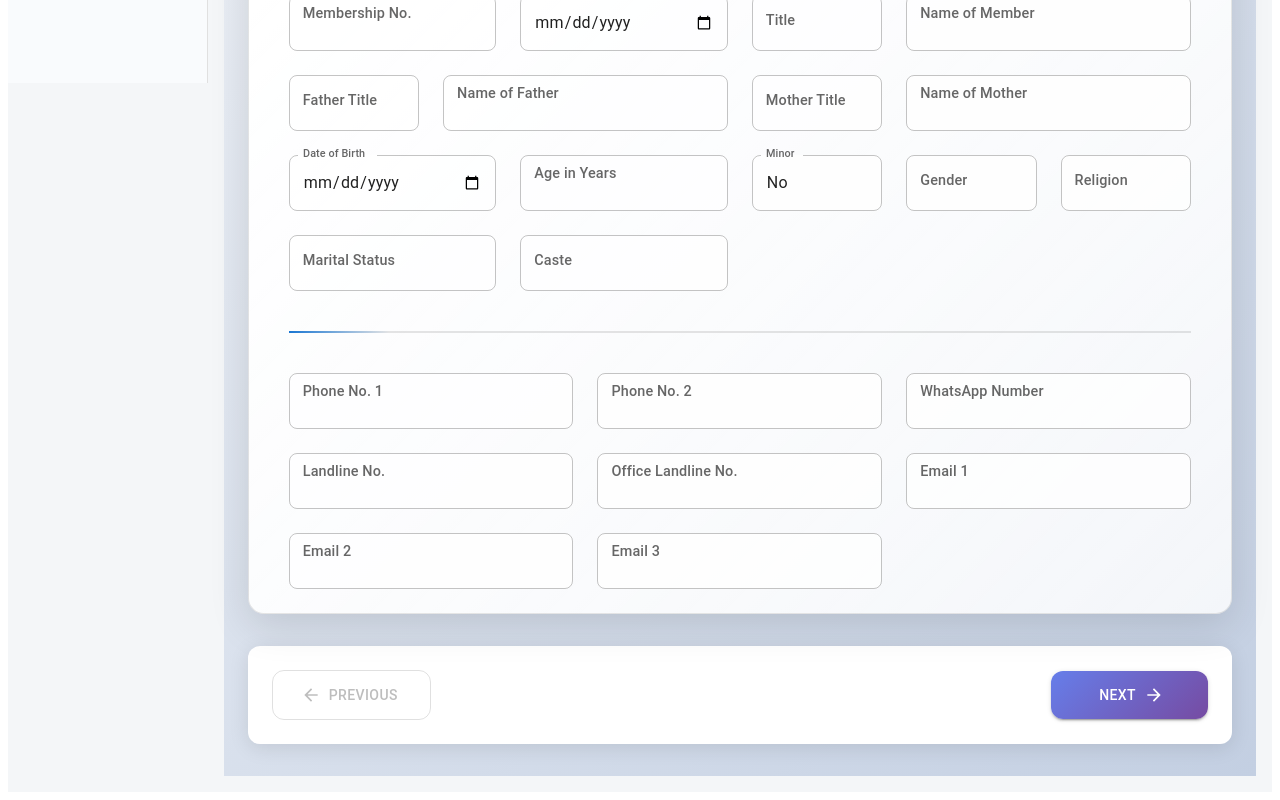
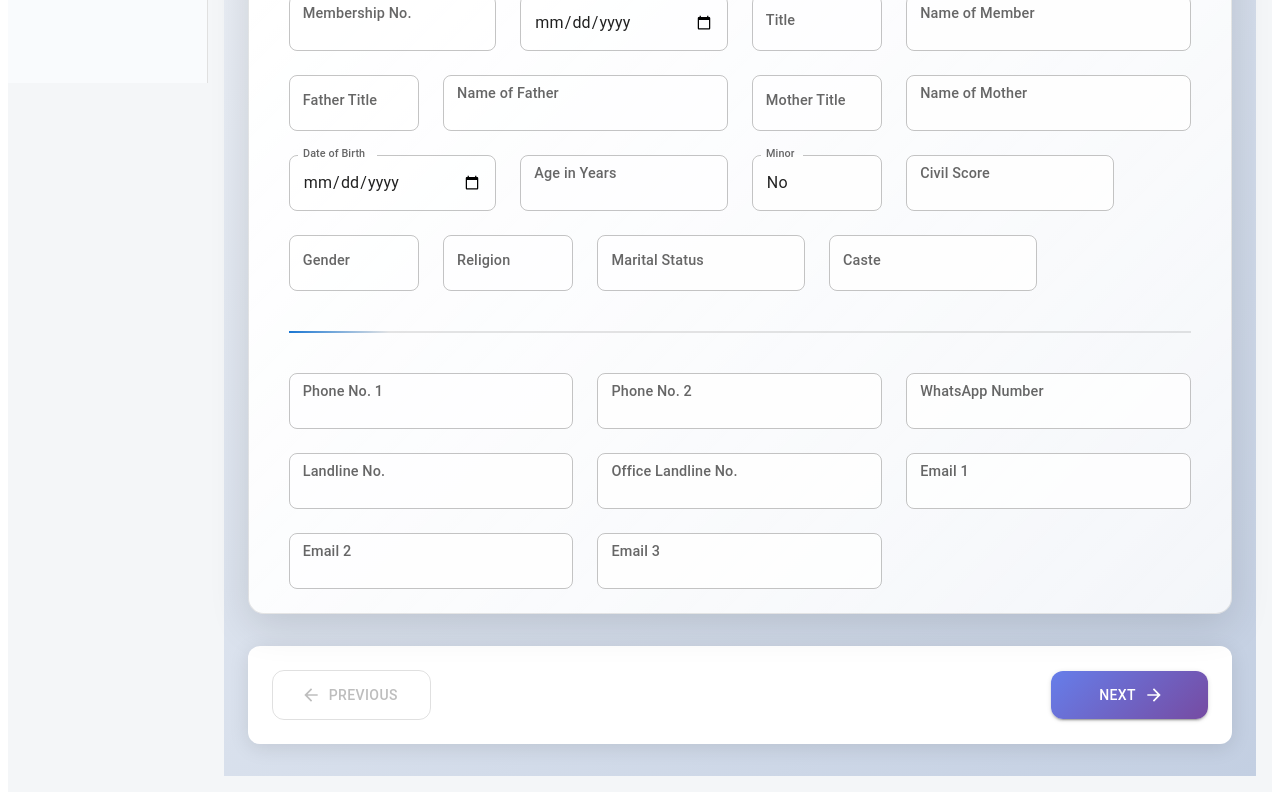
Before and after one commit to Satyamray21/Data_Management, a React (Vite) app in the folder frontend/: page /addmember in a window 1280 px wide. Shown: the part 757-1557 px from the top of the page. Built offline with nearby package versions, Linux system fonts and the light colour scheme; sample sign-in values are in the browser's storage.

Commit message:
added cibil sorce.

```diff
--- a/frontend/src/components/form/PersonalInfoForm.jsx
+++ b/frontend/src/components/form/PersonalInfoForm.jsx
@@ -8,6 +8,7 @@ import Autocomplete from "@mui/material/Autocomplete";
 const PersonalInfoForm = ({ formData, handleChange }) => {
   const personalInfo = formData.personalDetails || formData.personalInformation || {};
   const [dobError, setDobError] = useState("");
+  const [civilScoreText, setCivilScoreText] = useState("");
   const theme = useTheme();
 
   const handleFieldChange = (field, value) => {
@@ -19,7 +20,32 @@ const PersonalInfoForm = ({ formData, handleChange }) => {
   };
 
   // Civil Score logic
+  const handleCivilScoreChange = (score) => {
+    handleFieldChange("civilScore", score);
 
+    if (!score) {
+      setCivilScoreText("");
+      return;
+    }
+
+    const numericScore = parseInt(score);
+    if (isNaN(numericScore)) {
+      setCivilScoreText("Invalid score");
+      return;
+    }
+
+    if (numericScore >= 300 && numericScore <= 550) {
+      setCivilScoreText("Poor");
+    } else if (numericScore >= 551 && numericScore <= 650) {
+      setCivilScoreText("Average");
+    } else if (numericScore >= 651 && numericScore <= 750) {
+      setCivilScoreText("Good");
+    } else if (numericScore >= 751 && numericScore <= 900) {
+      setCivilScoreText("Excellent");
+    } else {
+      setCivilScoreText("Invalid Score");
+    }
+  };
 
   const ComboBox = ({ label, fieldName, value, options }) => {
     const [inputValue, setInputValue] = useState(value || "");
@@ -359,6 +385,36 @@ const PersonalInfoForm = ({ formData, handleChange }) => {
             </>
           )}
 
+           <Grid size={{ xs: 12, md: 3 }}>
+            <Box sx={{ position: 'relative' }}>
+              <StyledTextField
+                label="Civil Score"
+                name="civilScore"
+                type="number"
+                value={personalInfo.civilScore || ""}
+                onChange={(e) => handleCivilScoreChange(e.target.value)}
+                sx={textFieldStyles}
+                InputProps={{
+                  endAdornment: (
+                    <Box
+                      component="span"
+                      sx={{
+                        color: civilScoreText === "Excellent" ? 'success.main' :
+                          civilScoreText === "Good" ? 'warning.main' :
+                            civilScoreText === "Poor" ? 'error.main' : 'text.secondary',
+                        fontWeight: 600,
+                        fontSize: '0.8rem',
+                        minWidth: 80,
+                        textAlign: 'right'
+                      }}
+                    >
+                      {civilScoreText}
+                    </Box>
+                  ),
+                }}
+              />
+            </Box>
+          </Grid>
 
           <Grid size={{ xs: 12, md: 2 }}>
             <ComboBox
--- a/frontend/src/pages/MamberReport/MemberCategoryPdf.jsx
+++ b/frontend/src/pages/MamberReport/MemberCategoryPdf.jsx
@@ -79,6 +79,8 @@ export const FIELD_MAP = {
     "financialDetails.shareCapital":"Share Capital",
     "financialDetails.optionalDeposit": "Optional Deposit",
     "financialDetails.compulsory":"Compulsory Deposit",
+
+    "personalDetails.civilScore":"Cibil Score"
 };
 
 export const CATEGORY_MAP = {
@@ -90,6 +92,7 @@ export const CATEGORY_MAP = {
     nomineeDetails: "Nominee Details",
     introductionDetails: "Introduction/Witness By",
     financialDetails : "Financial Details As of 31/03/2025",
+    creditScoreDetails: "CIBIL Score Details",
 };
 
 // Helper functions
@@ -383,6 +386,8 @@ export const getFieldsByCategory = (member, category, viewType = "all") => {
             !["nomineeDetails.memberShipNo", "nomineeDetails.introduceBy"].includes(key)
         );
 
+
+
         return nomineeFields.filter(key => {
             const value = getValueByPath(member, key);
             if (viewType === "all") return true;
@@ -391,7 +396,9 @@ export const getFieldsByCategory = (member, category, viewType = "all") => {
             return true;
         });
     }
-
+if (category === "creditScoreDetails") {
+    return ["personalDetails.civilScore"];
+}
     if (category === "all") {
         const filtered = filteredKeys.filter(key => {
             // witness fields को exclude करें
@@ -565,6 +572,8 @@ export const generateMemberFieldsPDF = async (member, category, viewType = "all"
 
     // Function to add category section (updated version with introduction section)
     const addCategorySection = (doc, categoryKey, categoryName, fields, startY) => {
+
+
         if (fields.length === 0 && categoryKey !== "introductionDetails") return startY;
 
         // Add category header
--- a/frontend/src/pages/MemberDossierForm.jsx
+++ b/frontend/src/pages/MemberDossierForm.jsx
@@ -67,6 +67,7 @@ const MemberDossierForm = () => {
       emailId3:"",
       landlineNo:"",
       landlineOffice:"",
+      civilScore:"",
     },
 
     Address: {
```
Also changed, not shown: 1 other file (tests, documents, lock files or other folders).
